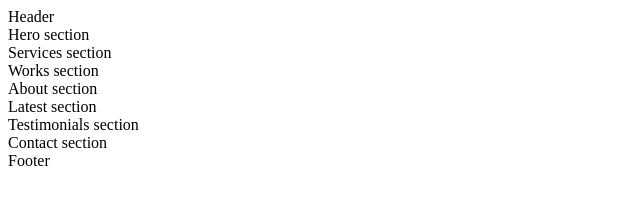
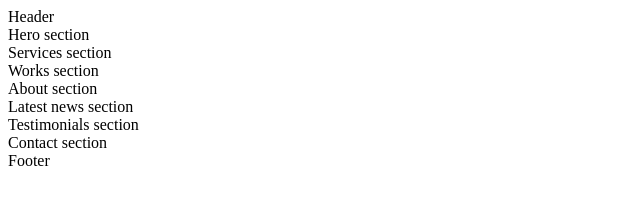
Before and after one commit to gwendalminguy/holbertonschool-web_front_end, a plain HTML site: page html_advanced/5-index.html in a window 1280 px wide. Shown: the full height of the page, 0-640 px from the left. Drawn offline with Linux system fonts and the light colour scheme.

Commit message:
Corrected latest news section name

```diff
--- a/html_advanced/5-index.html
+++ b/html_advanced/5-index.html
@@ -15,7 +15,7 @@
 			<section>Services section</section>
 			<section>Works section</section>
 			<section>About section</section>
-			<section>Latest section</section>
+			<section>Latest news section</section>
 			<section>Testimonials section</section>
 			<section>Contact section</section>
 		</main>
```
